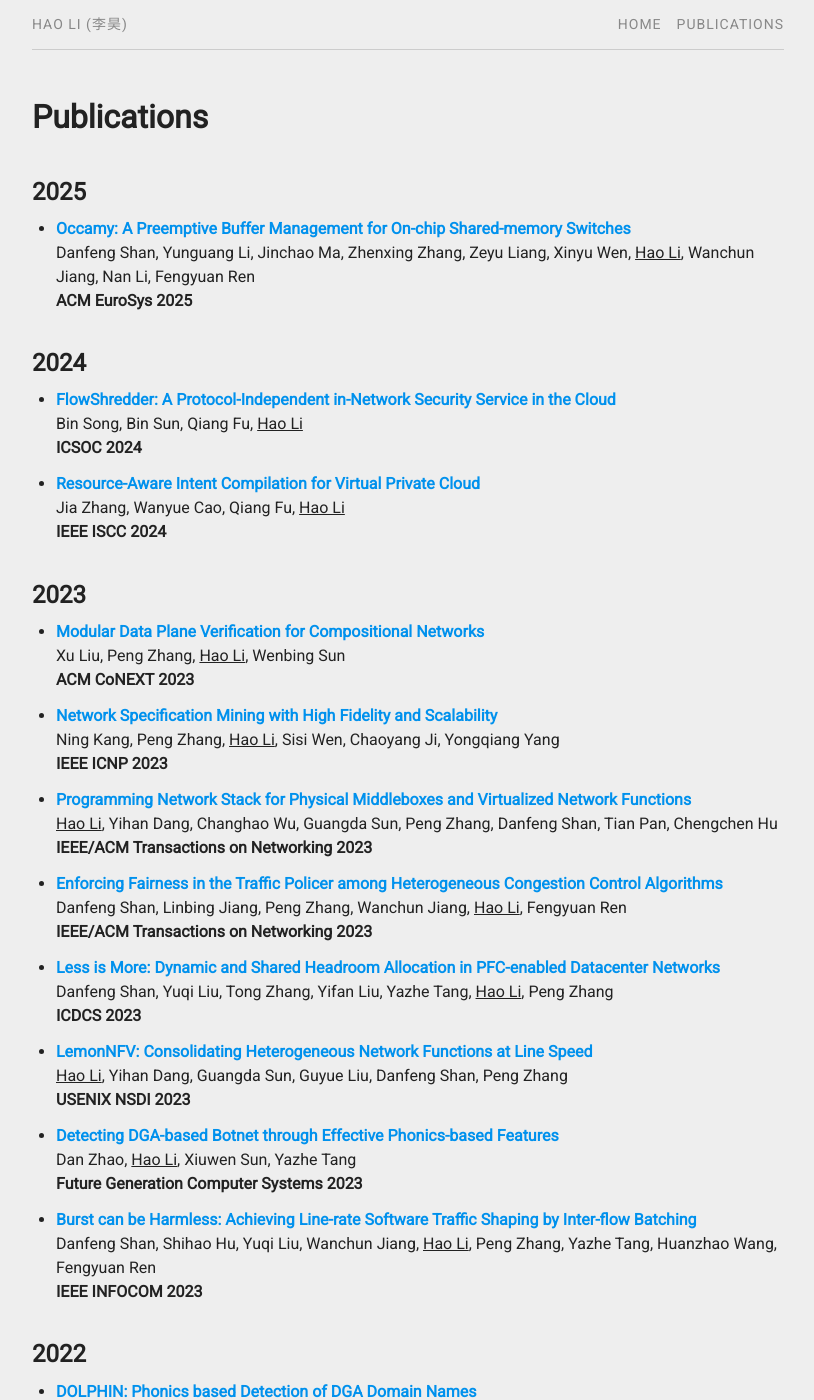
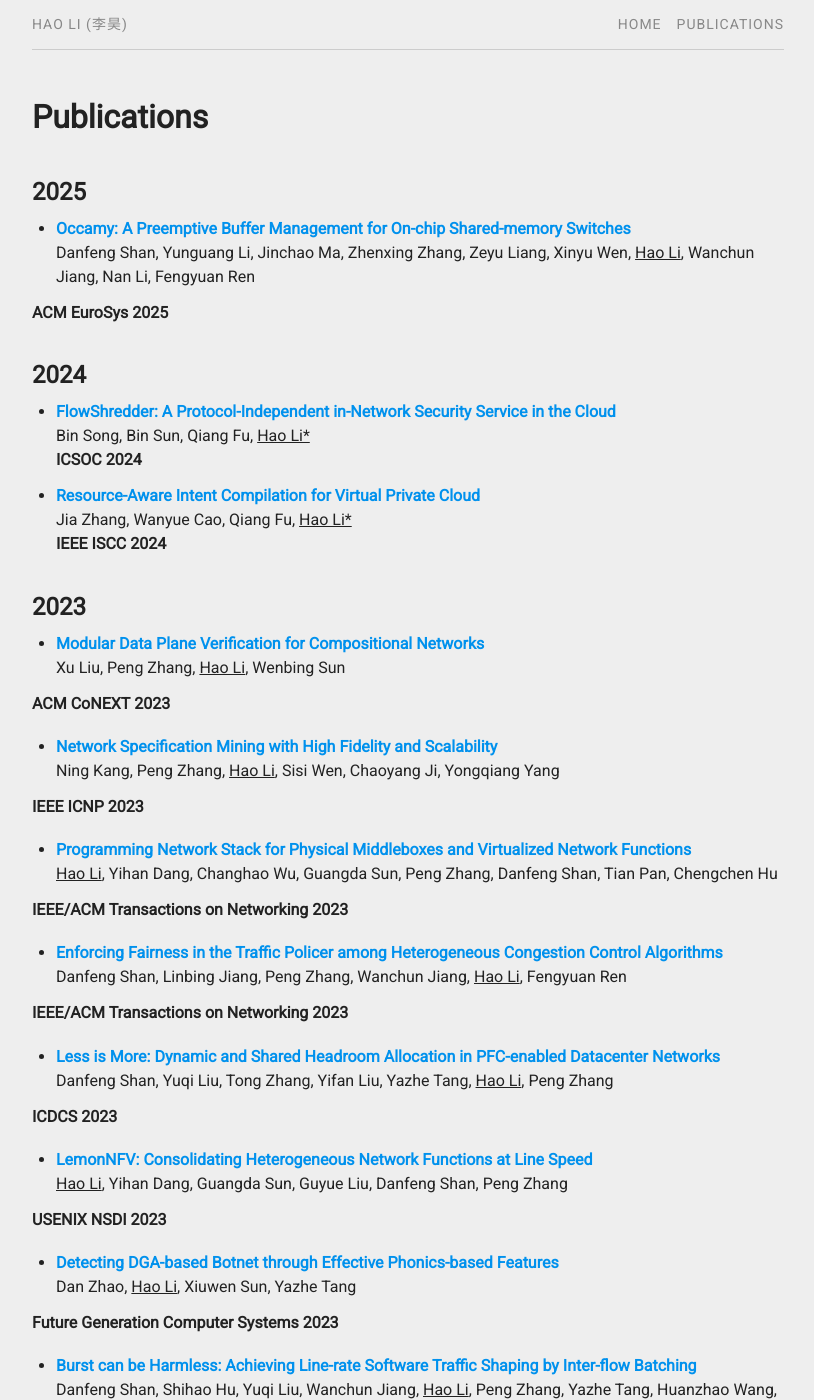
Before and after one commit to aquatoney/aquatoney.github.io, a Jekyll site: the page built from pubs.md, in a window 1280 px wide and 1400 px high. Shown: the whole window, without its empty margins (232-1046 px from the left). Built offline with Jekyll 4.4.1, drawn with Linux system fonts in a browser that asks for light colours; some of the changed text lies outside the part shown.

Commit message:
Update pubs.md

```diff
--- a/pubs.md
+++ b/pubs.md
@@ -24,7 +24,8 @@
 {% assign journal=js[0].full %}
 {% endif %}
 * [**{{pub.title}}**]({{pub.file | prepend: site.fileurl | prepend: site.baseurl}})<br />
-{{pub.author|replace:'Hao Li','<u>Hao Li</u>'}}<br />
+{% if pub.corespd == "false" %}{{pub.author|replace:'Hao Li','<u>Hao Li</u>'}}<br />
+{% else %}{{pub.author|replace:'Hao Li','<u>Hao Li*</u>'}}<br />{% endif %}
 **{{journal}}** **{{pub.year}}**
 <!-- {% if pub.note %} *({{pub.note}})* {% endif %}  -->
 {% if pub.doi %}[[doi]({{pub.doi}})]{% endif %}
```
